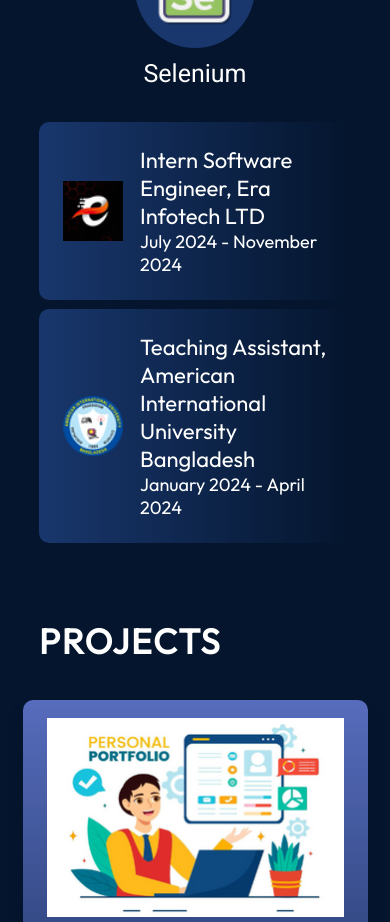
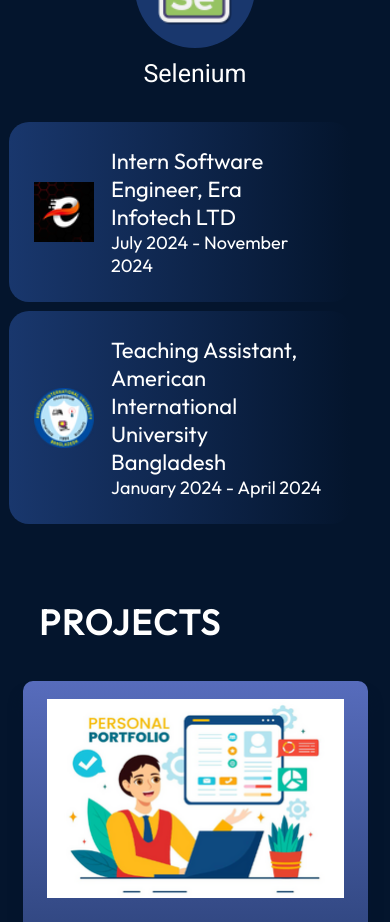
Before and after one commit to rahat605/portfolio, a React (Vite) app: page / in a window 390 px wide. Shown: the part 2220-3142 px from the top of the page. Built offline with nearby package versions, Linux system fonts and the light colour scheme.

Commit message:
mobile view

```diff
--- a/src/components/Experience/Experience.module.css
+++ b/src/components/Experience/Experience.module.css
@@ -71,8 +71,8 @@
   gap: 17px;
   background: #19376d;
   background: linear-gradient(90deg, #19376d 0%, rgba(25, 55, 109, 0) 100%);
-  border-radius: 10px;
-  padding: 24px;
+  border-radius: 20px;
+  padding: 25px;
 }
 
 .historyItem img {
@@ -108,13 +108,18 @@
     flex-direction: row;
     justify-content: center;
   }
+
   .history {
     width: 100%;
     flex-direction: column;
     justify-content: center;
     gap: 9px;
-    font-size: 110px;
   }
+
+  .historyItem {
+    margin-left: -30px;
+  }
+
 
   .historyItem img {
     height: 60px;
```
